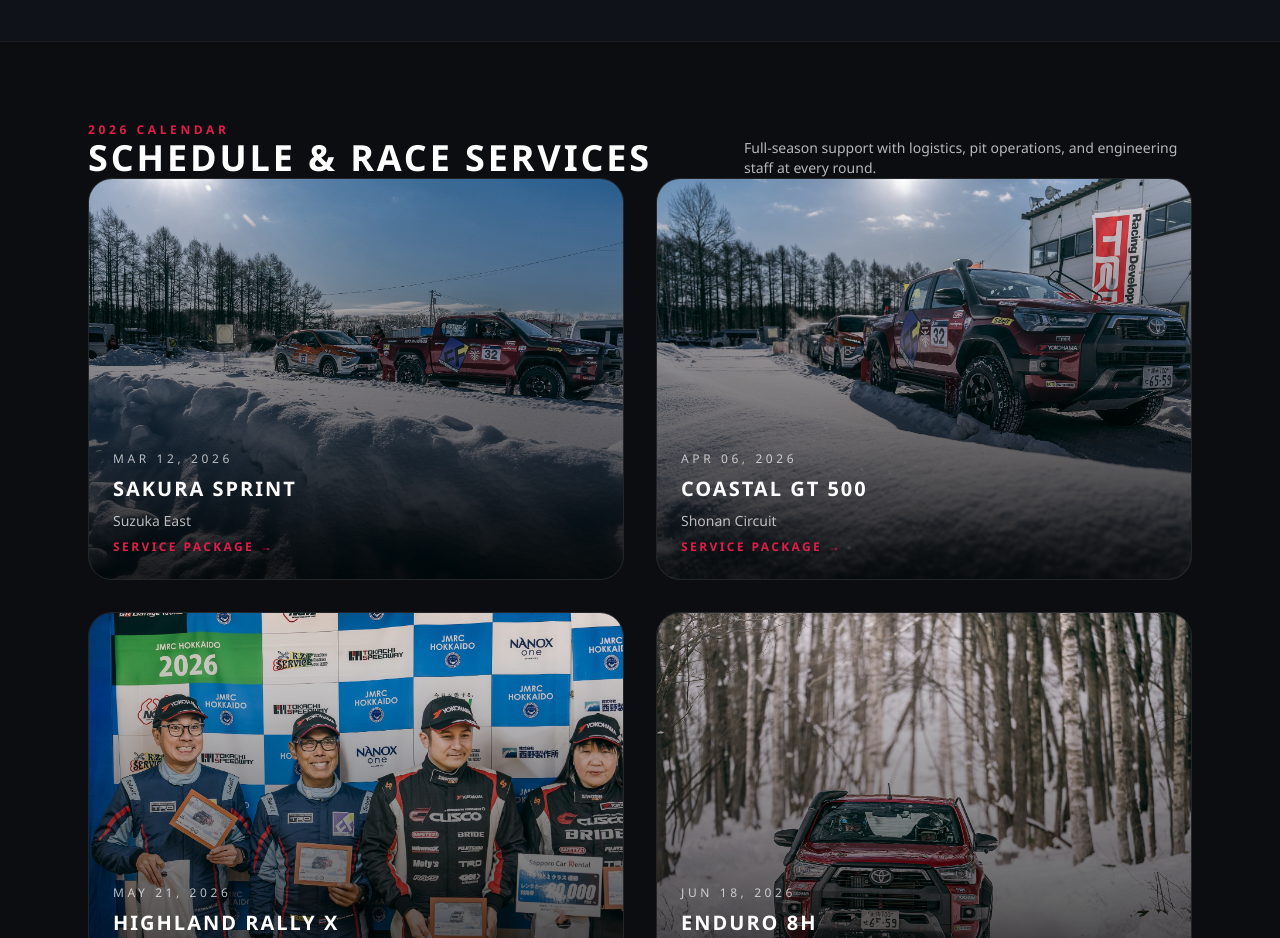
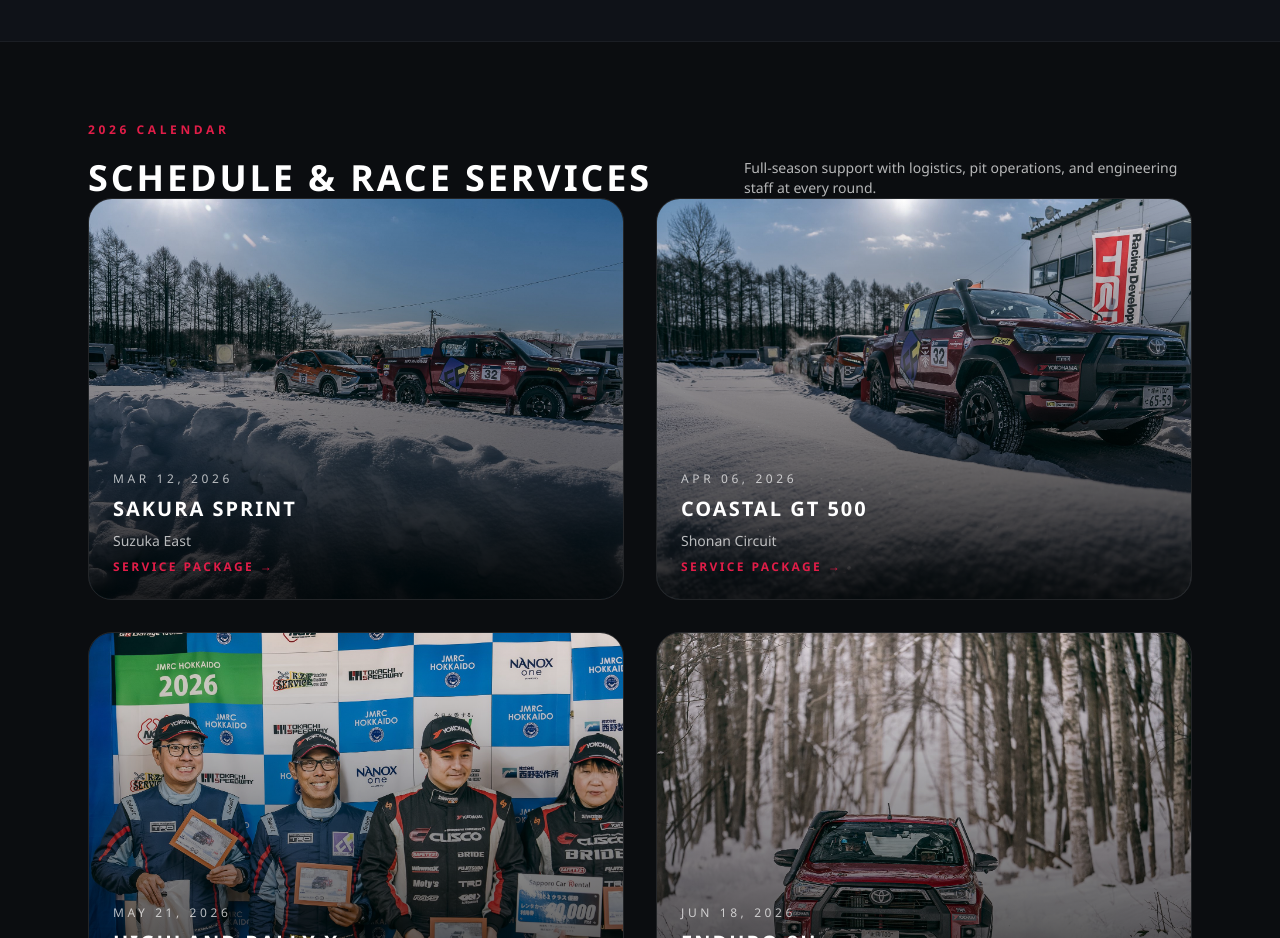
Before and after one commit to taro-common/fast-forward-sport-frontend, a Next.js app: page / in a window 1280 px wide. Shown: the part 3320-4258 px from the top of the page. Built offline with nearby package versions, Linux system fonts and the light colour scheme.

Commit message:
fix padding

```diff
--- a/src/app/page.tsx
+++ b/src/app/page.tsx
@@ -396,7 +396,7 @@ export default function Home() {
                     key={item.title}
                     className="group flex items-center gap-4 rounded-2xl border border-white/10 bg-[#0b0d10] p-4 transition-all hover:border-[#E11D48]/50 hover:bg-[#0f1218]"
                   >
-                    <div className="relative h-16 w-20 flex-shrink-0 overflow-hidden rounded-xl">
+                    <div className="relative h-16 w-20 shrink-0 overflow-hidden rounded-xl">
                       <Image
                         src={item.image}
                         alt={item.title}
@@ -566,7 +566,7 @@ export default function Home() {
               <p className="text-xs font-semibold uppercase tracking-[0.3em] text-[#E11D48]">
                 {t("calendar.label")}
               </p>
-              <h2 className="text-3xl font-semibold uppercase tracking-[0.08em] md:text-4xl">
+              <h2 className="pt-5 text-3xl font-semibold uppercase tracking-[0.08em] md:text-4xl">
                 {t("calendar.heading")}
               </h2>
             </div>
```
